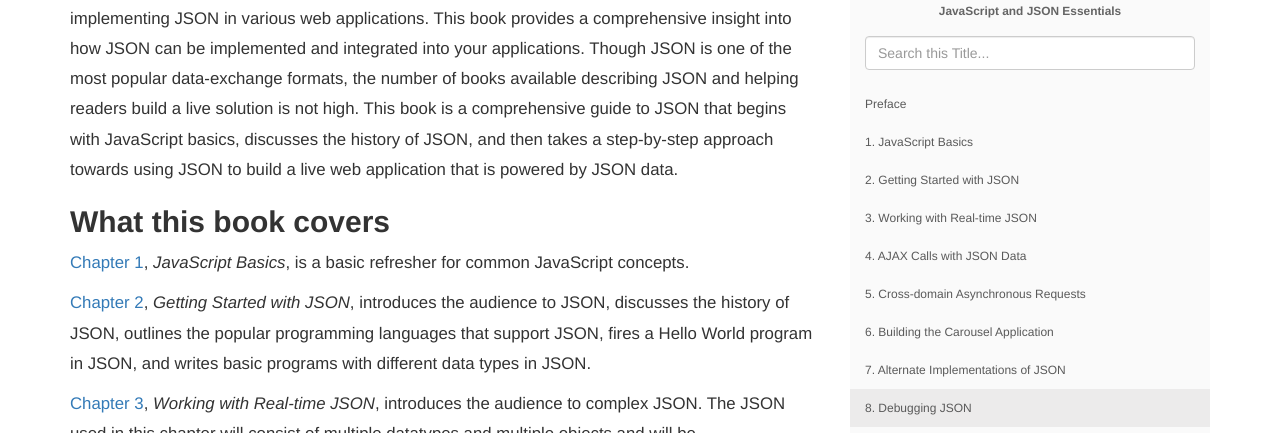
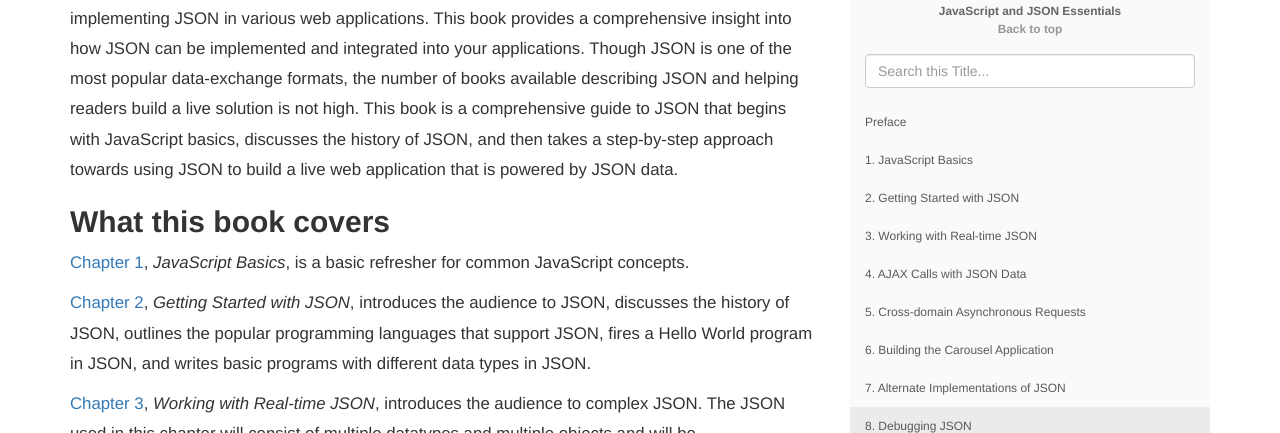
Before and after one commit to nickvision/packtlib-nv, a plain HTML site: page index.html in a window 1280 px wide. Shown: the part 667-1100 px from the top of the page. Drawn offline with Linux system fonts and the light colour scheme.

Commit message:
Added Back to Top

```diff
--- a/index.html
+++ b/index.html
@@ -383,7 +383,7 @@
             </ol>
 
         <ul id="nav" class="nav main toc" data-spy="affix" data-offset-top="60" data-offset-bottom="250">
-          <div class="text-center small" style="margin-top:15px; font-weight:700; color:rgba(0,0,0,0.6);">JavaScript and JSON Essentials</div>
+          <div class="text-center small" style="margin-top:15px; font-weight:700; color:rgba(0,0,0,0.6);">JavaScript and JSON Essentials<p><a class="back-to-top"style="margin-top:15px; font-weight:700; color:rgba(0,0,0,0.4);" href="#top"> Back to top </a></p></div>
           <div class="form-group" style="margin:15px;"> <input type="text" class="form-control" placeholder="Search this Title..."> </div>
           <div class="text-center small bookmark-text"></div>
           <li>
```
